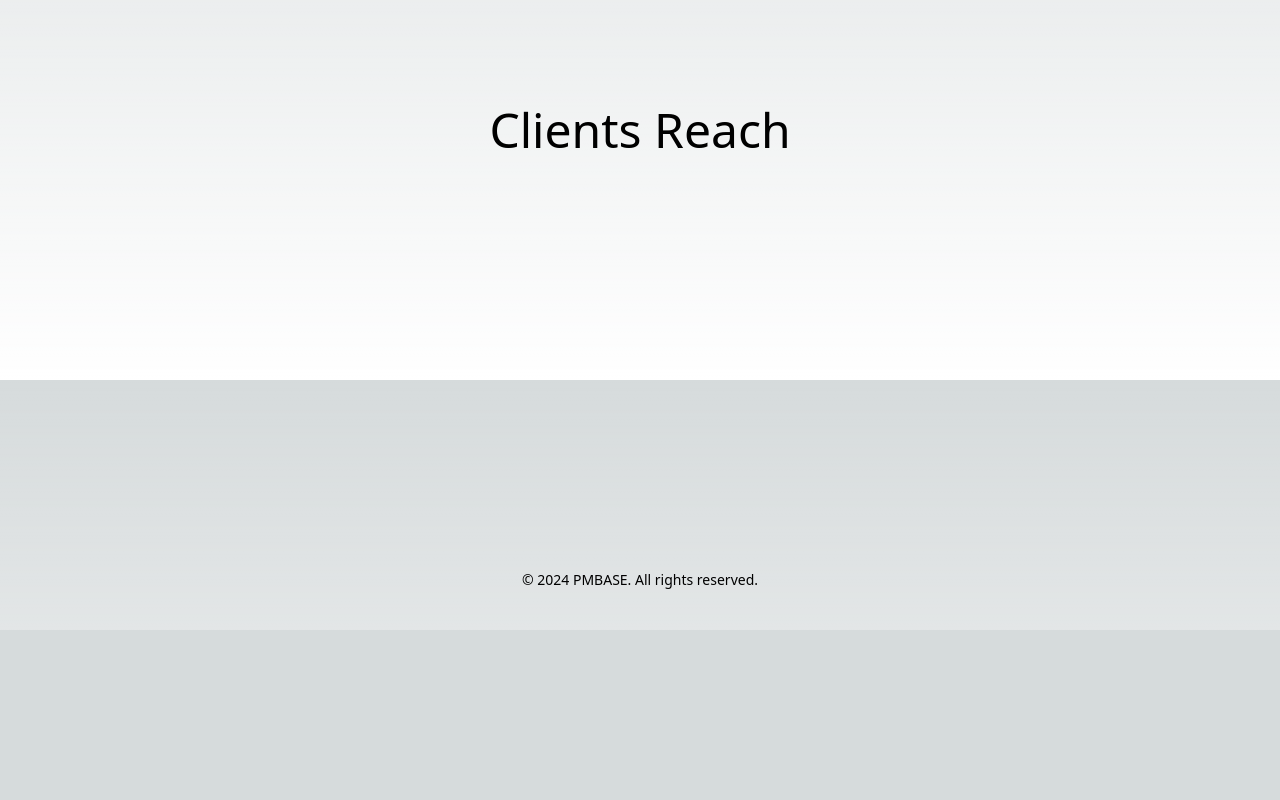
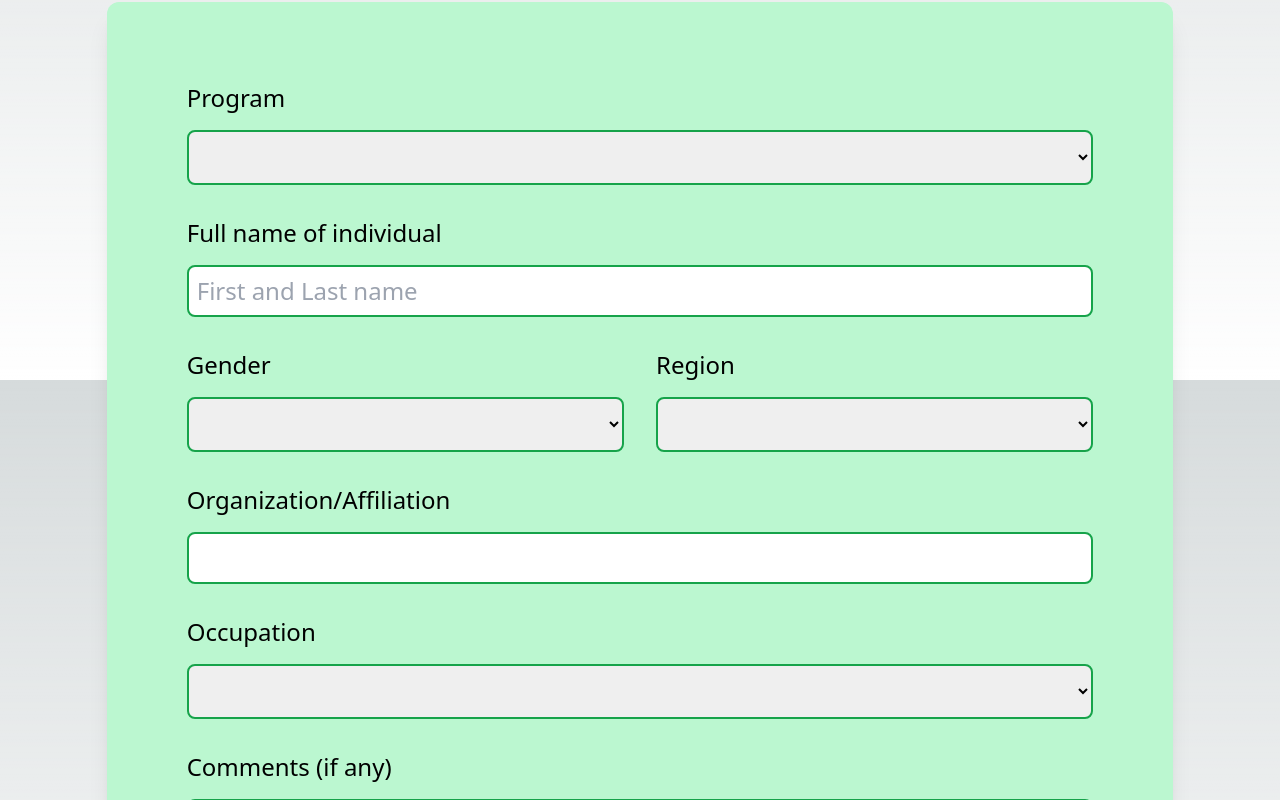
Before and after one commit to rosennabs/surveysalud, a Next.js app: page /clientele in a window 1280 px wide. Shown: the part 420-1220 px from the top of the page. Before the commit the page ends 1050 px from the top, so only its background shows below. Built offline with nearby package versions, Linux system fonts and the light colour scheme.

Commit message:
Build clientele form

```diff
--- a/src/app/clientele/page.tsx
+++ b/src/app/clientele/page.tsx
@@ -1,10 +1,158 @@
-import React from 'react';
+"use client";
+
+import React from "react";
+import { Formik, Form } from "formik";
+import * as Yup from "yup";
+import FormField from "../../components/FormField";
+import Button from "../../components/Button";
+import { programs } from "@/helpers/globalOptions";
+
+//Define types for form values
+interface FormValues {
+  program: string;
+  fullname: string;
+  gender: string;
+  organization: string;
+  occupation: string;
+  province: string;
+}
+
+const gender: string[] = ["Man", "Woman", "Others"];
+
+const occupation: string[] = [
+  "Manager",
+  "Analyst",
+  "Physician",
+  "Consultant",
+  "Student",
+  "Healthcare worker",
+  "Pharmacist",
+];
+
+const province: string[] = [
+  "Quebec",
+  "British Columbia",
+  "Alberta",
+  "Manitoba",
+  "Nova Scotia",
+  "Saskatchewan",
+  "Newfoundland and Labrador",
+  "New Brunswick",
+  "Prince Edward Island",
+  "Northwest Territories",
+  "Yukon",
+  "Nunavut",
+];
+
+const initialValues: FormValues = {
+  program: "",
+  fullname: "",
+  gender: "",
+  organization: "",
+  occupation: "",
+  province: ""
+};
+
+const validationSchema = Yup.object({
+  program: Yup.string().required("Required"),
+  fullname: Yup.string()
+    .min(5, "Too short!")
+    .max(70, "Too long!")
+    .required("Required"),
+  gender: Yup.string().required("Required"),
+  organization: Yup.string().required("Required"),
+  province: Yup.string().required("Required"),
+});
 
 function Clientele() {
   return (
-    <div className='flex flex-col items-center justify-center min-h-screen' >
-      <h1 className='text-5xl'>Clients Reach</h1>
+    <div className=" w-full pt-40 flex flex-col items-center">
+      <h1 className="text-5xl pb-16">Clients Reach</h1>
+
+      <div className="flex flex-col items-center justify-center bg-green-200 p-16 w-5/6 shadow-xl rounded-xl">
+        <Formik
+          initialValues={initialValues}
+          validationSchema={validationSchema}
+          onSubmit={(values, actions) => {
+            // console.log("Submitted values: ", values);
+
+            actions.resetForm();
+            actions.setSubmitting(false);
+          }}
+        >
+          {(formikProps) => {
+            //console.log(formikProps);
+            const { isSubmitting } = formikProps;
+
+            return (
+              <Form className="flex flex-wrap text-2xl">
+                <FormField
+                  label="Program"
+                  name="program"
+                  id="program"
+                  as="select"
+                  options={programs}
+                />
+                <FormField
+                  label="Full name of individual"
+                  id="fullname"
+                  name="fullname"
+                  placeholder="First and Last name"
+                />
+
+                <div className="flex flex-row w-full">
+                  <FormField
+                    label="Gender"
+                    as="select"
+                    id="gender"
+                    name="gender"
+                    options={gender}
+
+                  />
+
+                  <FormField
+                    label="Region"
+                    as="select"
+                    id="province"
+                    name="province"
+                    options={province}
+                  />
+
+                </div>
+
+                <FormField
+                  label="Organization/Affiliation"
+
+                  id="organization"
+                  name="organization"
+
+                />
+
+                <FormField
+                  label="Occupation"
+                  as="select"
+                  id="occupation"
+                  name="occupation"
+                  options={occupation}
+                />
+
+                  <FormField
+                    label="Comments (if any)"
+                    as="textarea"
+                    id="comments"
+                    name="comments"
+                    wrap="soft"
+                    rows="6"
+                    placeholder="Add any additional notes here"
+                  />
+
+                  <Button isSubmitting={isSubmitting} />
+              </Form>
+            );
+          }}
+        </Formik>
       </div>
+    </div>
   );
 }
 
```
